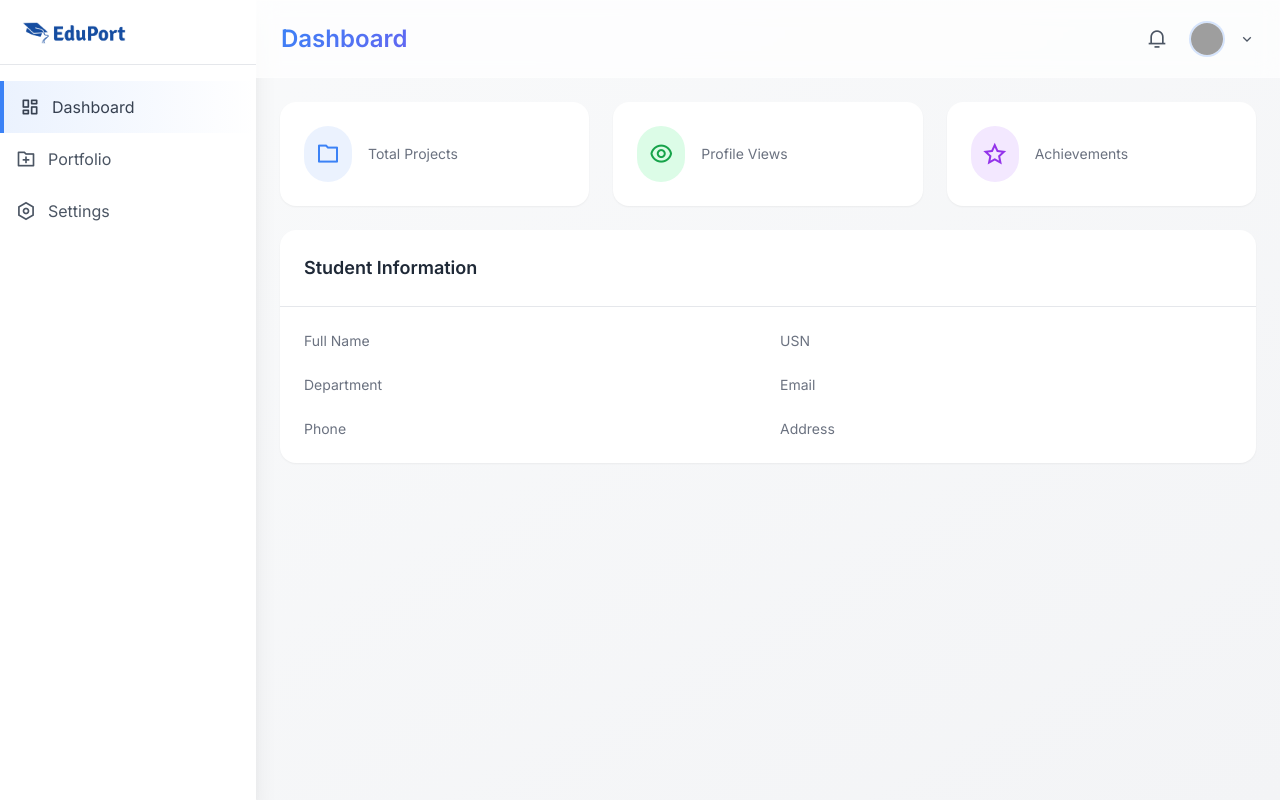
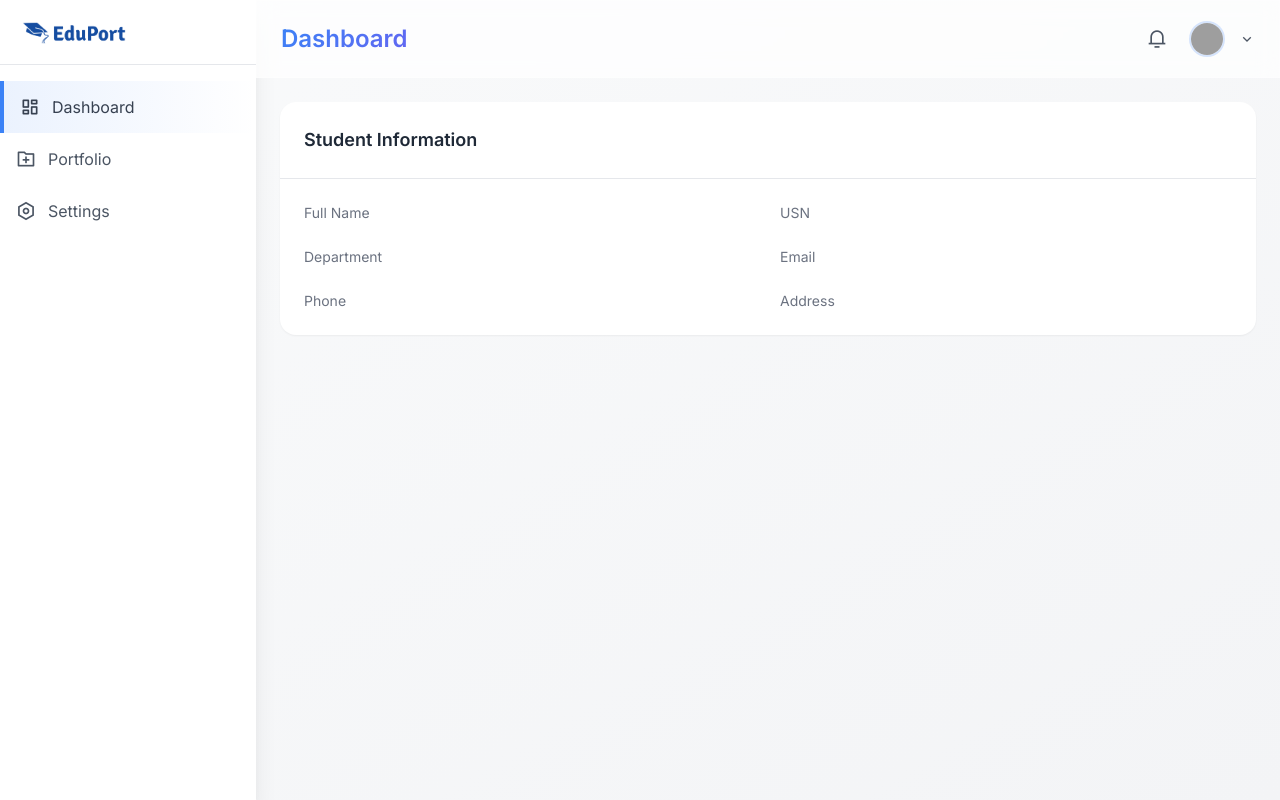
Before and after one commit to NIT-GIT-346/PBL, a Django app: template myapp/templates/dashboard.html in a window 1280 px wide. Run offline with Django 5.2, Linux system fonts and the light colour scheme; the template is opened without the code that fills it, so the values that code supplies are empty; a user stored in the database is signed in; data comes from the database, SQL or seed files in the repository; some libraries are stand-ins or nearby versions; grey boxes are pictures that could not be loaded.

Commit message:
Removed unwanted grids from the Student dashboard

```diff
--- a/myapp/templates/dashboard.html
+++ b/myapp/templates/dashboard.html
@@ -162,7 +162,7 @@
         <!-- Dashboard Content -->
         <main class="p-6">
             <!-- Stats Grid -->
-            <div class="grid grid-cols-1 md:grid-cols-3 gap-6 mb-6">
+            <!-- <div class="grid grid-cols-1 md:grid-cols-3 gap-6 mb-6">
                 <div class="bg-white rounded-lg shadow-sm p-6 hover-lift hover-glow animate-scale-in">
                     <div class="flex items-center">
                         <div class="p-3 rounded-full bg-primary/10 text-primary transform transition-all duration-300 hover:scale-110">
@@ -173,8 +173,8 @@
                             <p class="text-2xl font-semibold text-gray-800">{{ total_projects }}</p>
                         </div>
                     </div>
-                </div>
-                <div class="bg-white rounded-lg shadow-sm p-6 hover-lift hover-glow animate-scale-in" style="animation-delay: 0.1s">
+                </div> -->
+                <!-- <div class="bg-white rounded-lg shadow-sm p-6 hover-lift hover-glow animate-scale-in" style="animation-delay: 0.1s">
                     <div class="flex items-center">
                         <div class="p-3 rounded-full bg-green-100 text-green-600 transform transition-all duration-300 hover:scale-110">
                             <i class="ri-eye-line text-2xl"></i>
@@ -184,8 +184,8 @@
                             <p class="text-2xl font-semibold text-gray-800">{{ profile_views }}</p>
                         </div>
                     </div>
-                </div>
-                <div class="bg-white rounded-lg shadow-sm p-6 hover-lift hover-glow animate-scale-in" style="animation-delay: 0.2s">
+                </div> -->
+                <!-- <div class="bg-white rounded-lg shadow-sm p-6 hover-lift hover-glow animate-scale-in" style="animation-delay: 0.2s">
                     <div class="flex items-center">
                         <div class="p-3 rounded-full bg-purple-100 text-purple-600 transform transition-all duration-300 hover:scale-110">
                             <i class="ri-star-line text-2xl"></i>
@@ -196,7 +196,7 @@
                         </div>
                     </div>
                 </div>
-            </div>
+            </div> -->
 
             <!-- Student Information -->
             <div class="bg-white rounded-lg shadow-sm hover-lift animate-slide-in mb-6">
```
